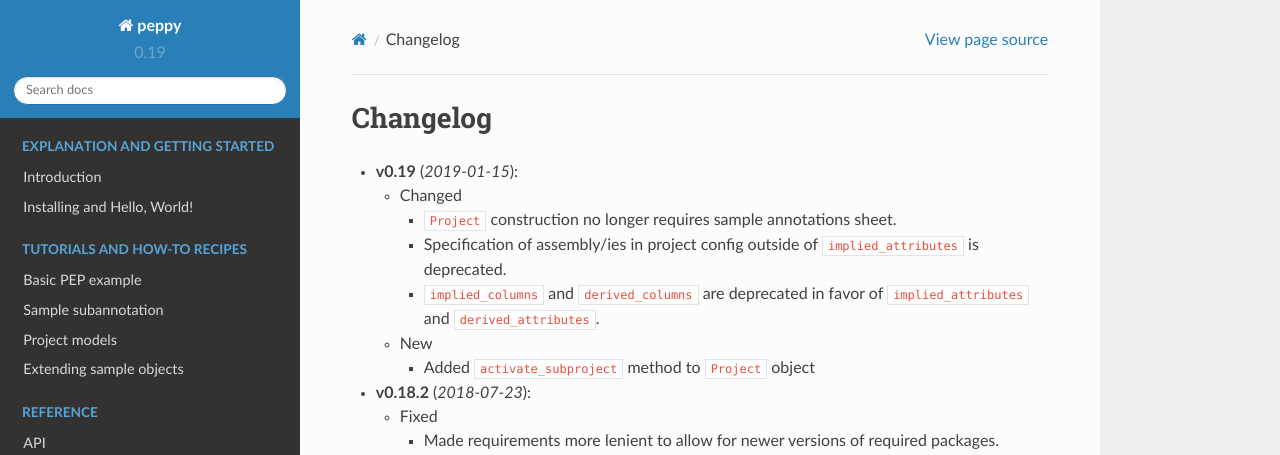
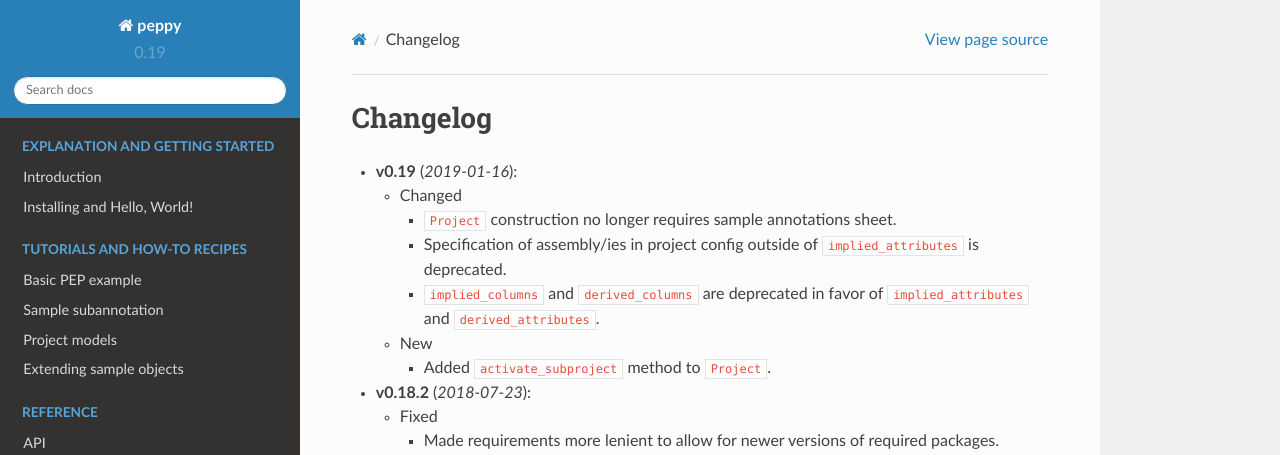
Before and after one commit to pepkit/peppy, a Sphinx documentation site: the page built from doc/source/changelog.rst, in a window 1280 px wide and 900 px high. Shown: the top 455 px of the window. Built offline with Sphinx 7.4.7 and the Read the Docs theme 2.0.0, drawn with Linux system fonts in a browser that asks for light colours; pages that are not in the unit, such as notebooks, are missing from menus.

Commit message:
bump version date

```diff
--- a/doc/source/changelog.rst
+++ b/doc/source/changelog.rst
@@ -1,7 +1,7 @@
 Changelog
 ******************************
 
-- **v0.19** (*2019-01-15*):
+- **v0.19** (*2019-01-16*):
 
   - Changed
 
@@ -13,7 +13,7 @@ Changelog
 
   - New
 
-    - Added ``activate_subproject`` method to ``Project`` object
+    - Added ``activate_subproject`` method to ``Project``.
 
 
 - **v0.18.2** (*2018-07-23*):
```
